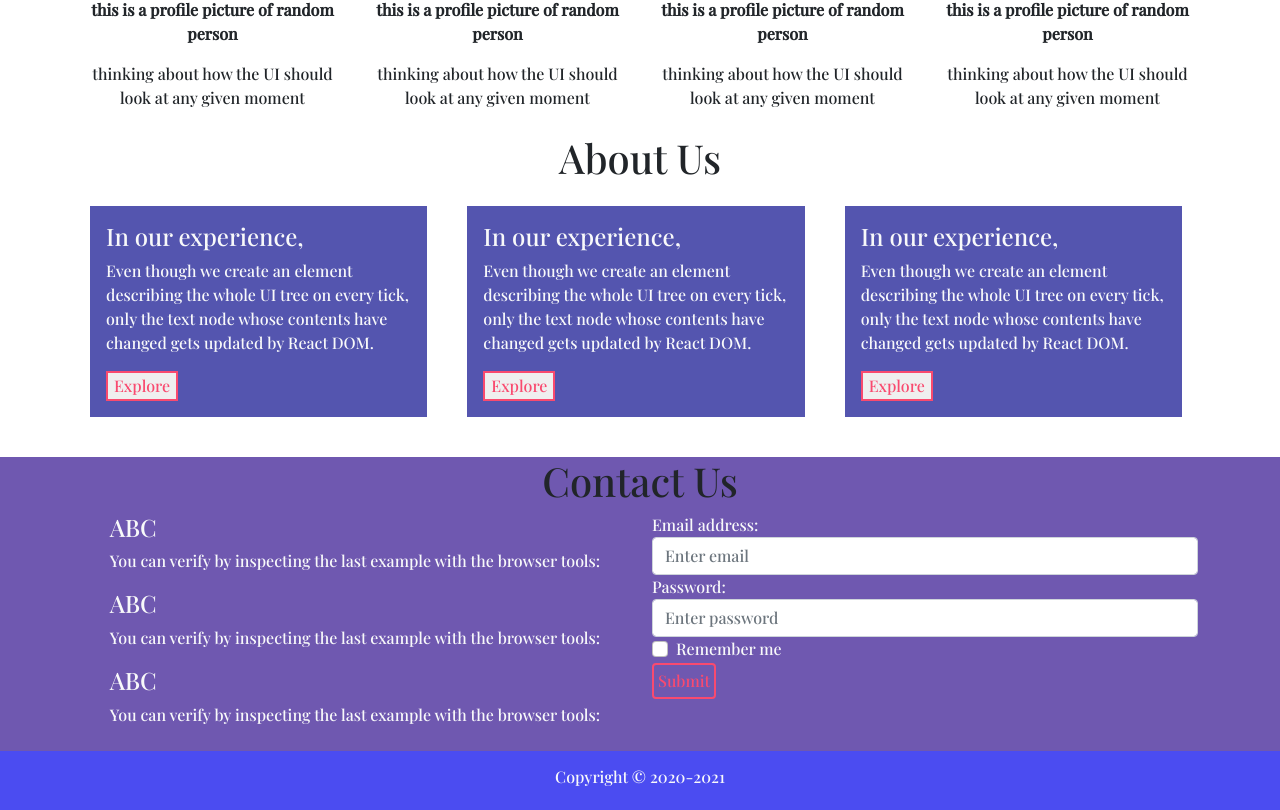
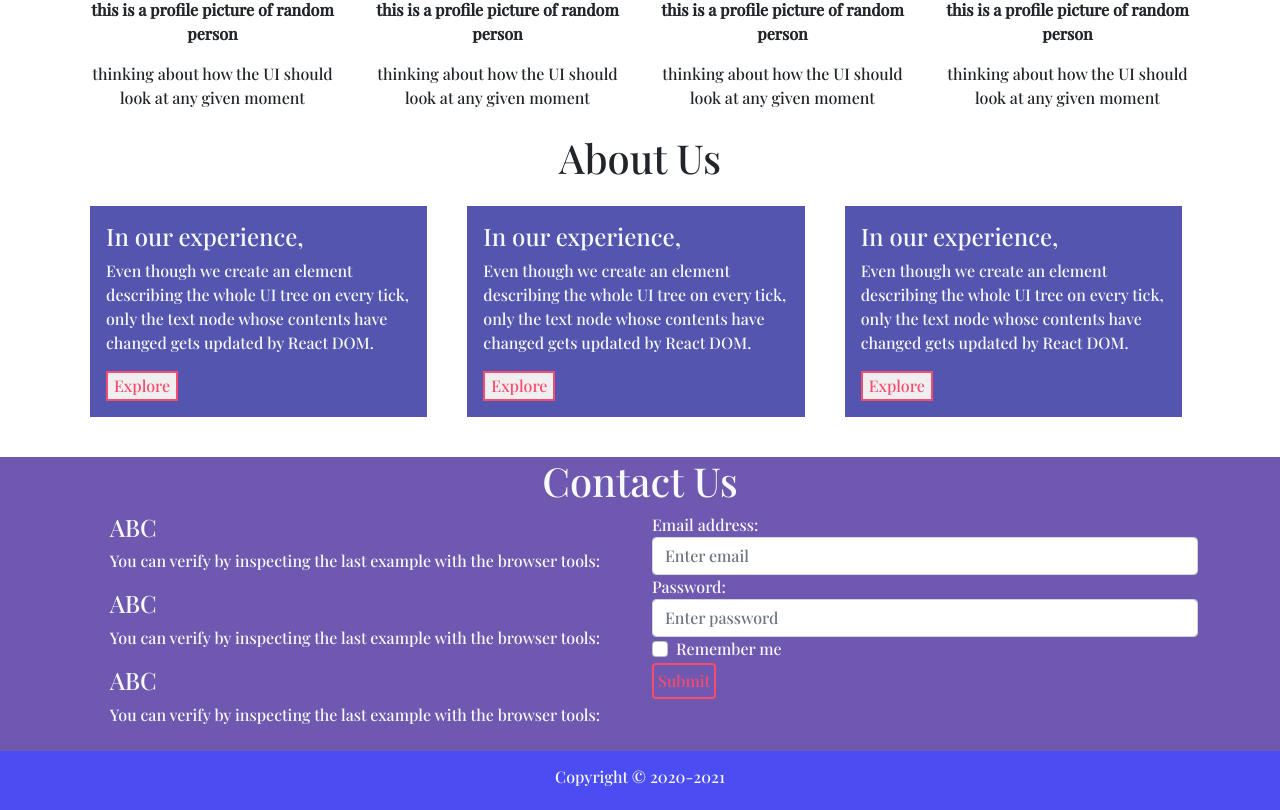
Before and after one commit to stirthraj/ui4, a React (Create React App) app: page / in a window 1280 px wide. Shown: the part 2104-2914 px from the top of the page. Built offline with nearby package versions, Linux system fonts and the light colour scheme.

Commit message:
color change

```diff
--- a/src/App.js
+++ b/src/App.js
@@ -275,7 +275,7 @@ function App() {
       <div className="ccc container-fluid">
         <div className="container">
           <div className="text-center">
-            <h1>Contact Us</h1>
+            <h1 className="text-light">Contact Us</h1>
           </div>
           <div className="row">
             <div className="col-lg-6 col-md-12 col-sm-12 text-light mb-2 ">
```
